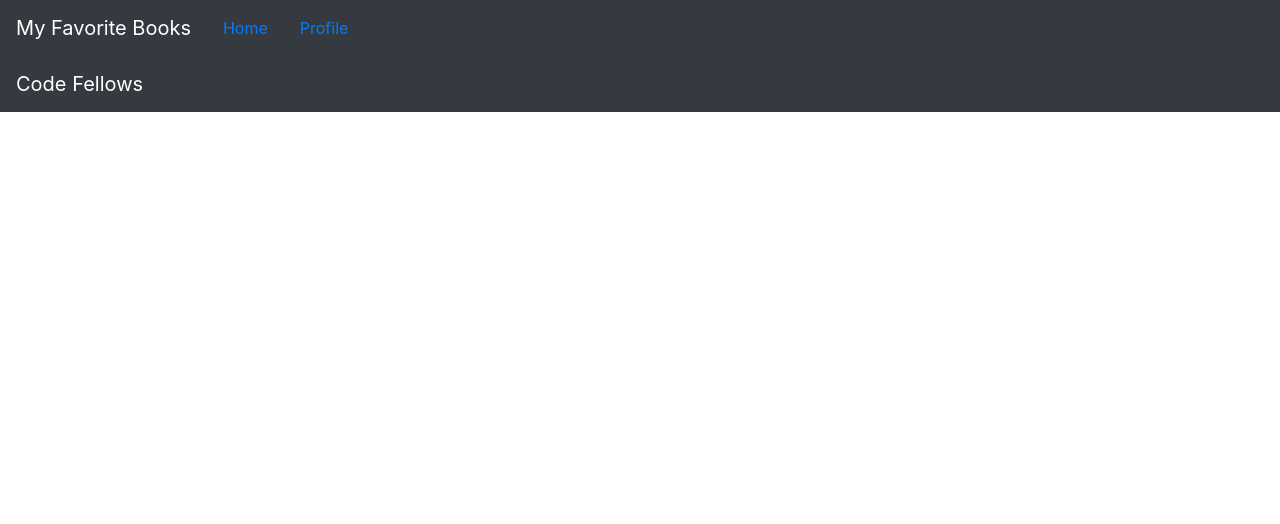
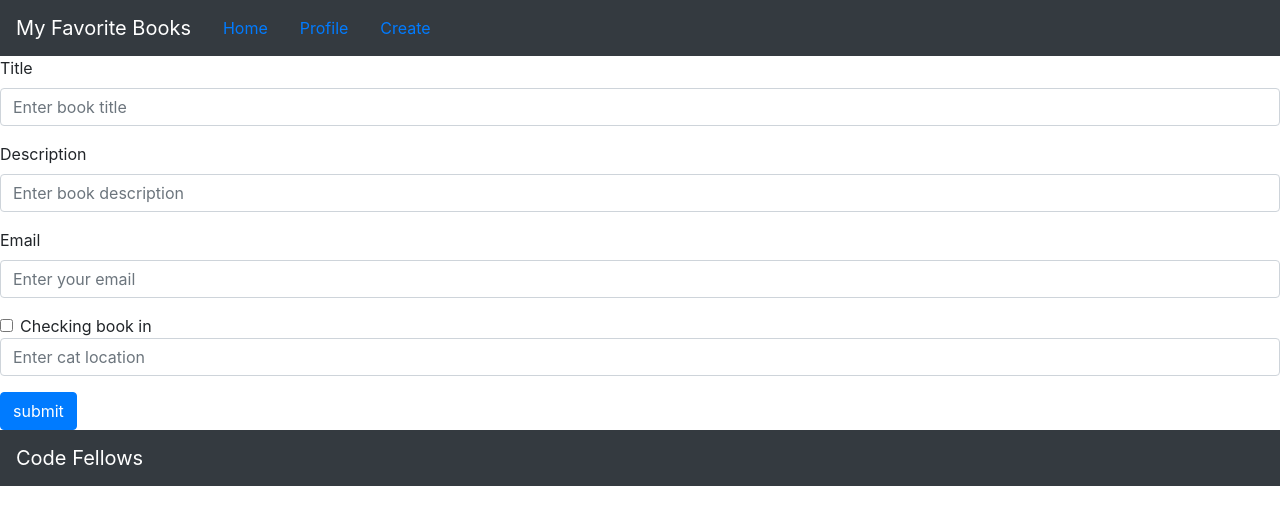
Before and after one commit to BryceandSteve/Can-of-books-frontend, a React (Create React App) app: page /bookForm in a window 1280 px wide. Shown: the top 524 px of the page. Built offline with nearby package versions, Linux system fonts and the light colour scheme; no server answers.

Commit message:
added form render, and takes in book information

```diff
--- a/src/App.js
+++ b/src/App.js
@@ -1,7 +1,10 @@
 import React from 'react';
+import axios from 'axios';
 import Header from './Header';
 import Footer from './Footer';
+import CreateBook from './BookFormModal'
 import BestBooks from './BestBooks'
+// import Container from 'react-bootstrap/Container'
 import 'bootstrap/dist/css/bootstrap.min.css';
 import {
   BrowserRouter as Router,
@@ -9,7 +12,9 @@ import {
   Route
 } from "react-router-dom";
 
-class App extends React.Component {
+
+const server = process.env.REACT_APP_SERVER
+export default class App extends React.Component {
 
   constructor(props) {
     super(props);
@@ -17,6 +22,15 @@ class App extends React.Component {
       user: false,
     }
   }
+
+handleBookCreate = async (bookInfo) =>{
+  var newBookInfo = await axios.post(`${server}/books`, bookInfo)
+  var bookData = newBookInfo.data
+  console.log(bookData);
+  // this.setState({
+
+  // })
+}
 
   loginHandler = (event) => {
     event.preventDefault()
@@ -36,12 +50,13 @@ class App extends React.Component {
       <>
         <Router>
           <Header user={this.state.user} onLogout={this.logoutHandler} />
+
           <Switch>
             <Route exact path="/">
               <BestBooks />
             </Route>
             {/* TODO: add a route with a path of '/profile' that renders a `Profile` component */}
-
+              <Route path="/bookForm"> <CreateBook onCreate={this.handleBookCreate}/></Route>
           </Switch>
           <Footer />
         </Router>
@@ -49,5 +64,3 @@ class App extends React.Component {
     )
   }
 }
-
-export default App;
--- a/src/BestBooks.js
+++ b/src/BestBooks.js
@@ -18,7 +18,8 @@ export default class BestBooks extends Component {
   }
 
 async getBooks() {
-  let bookAPI = 'http://localhost:3003/books';
+  let server = process.env.REACT_APP_SERVER;
+  let bookAPI = `${server}/books`
 
   try {
     const response = await axios.get (bookAPI);
--- /dev/null
+++ b/src/BookFormModal.js
@@ -0,0 +1,44 @@
+import { Component } from 'react';
+import Form from 'react-bootstrap/Form';
+import Button from 'react-bootstrap/Button';
+
+export default class createBook extends Component {
+
+    handleSubmit = (event) => {
+        event.preventDefault();
+        this.props.onCreate({
+            title: event.target.formTitle.value,
+            description: event.target.formDescription.value,
+            status: event.target.formStatus.value,
+            email: event.target.formEmail.value,
+        })
+    }
+
+
+    render(){
+        return(
+            <Form onSubmit={this.handleSubmit}>
+                <Form.Group className="mb-3" controlId="formTitle">
+                    <Form.Label>Title</Form.Label>
+                <Form.Control type="name" placeholder="Enter book title" />
+                </Form.Group>
+                <Form.Group className="mb-3" controlId="formDescription">
+                    <Form.Label>Description</Form.Label>
+                <Form.Control type="name" placeholder="Enter book description" />
+                </Form.Group>
+                <Form.Group className="mb-3" controlId="formEmail">
+                    <Form.Label>Email</Form.Label>
+                <Form.Control type="name" placeholder="Enter your email" />
+                </Form.Group>
+
+                <Form.Group className="mb-3" controlId="formStatus">
+                    <Form.Check type="checkbox" label="Checking book in"/>
+                <Form.Control type="name" placeholder="Enter cat location" />
+                </Form.Group>
+                <Button variant="primary" type="submit">
+                    submit
+                </Button>
+            </Form>
+        )
+    }
+}
--- a/src/Header.js
+++ b/src/Header.js
@@ -10,6 +10,7 @@ class Header extends React.Component {
         <Navbar.Brand>My Favorite Books</Navbar.Brand>
         <NavItem><Link to="/" className="nav-link">Home</Link></NavItem>
         <NavItem><Link to="/profile" className="nav-link">Profile</Link></NavItem>
+        <NavItem><Link to="/bookForm" className="nav-link">Create</Link></NavItem>
         {/* TODO: if the user is logged in, render the `LogoutButton` */}
       </Navbar>
     )
```
Also changed, not shown: DeleteBooks.js (added), models/book.js (deleted), src/Delete.js (added).
